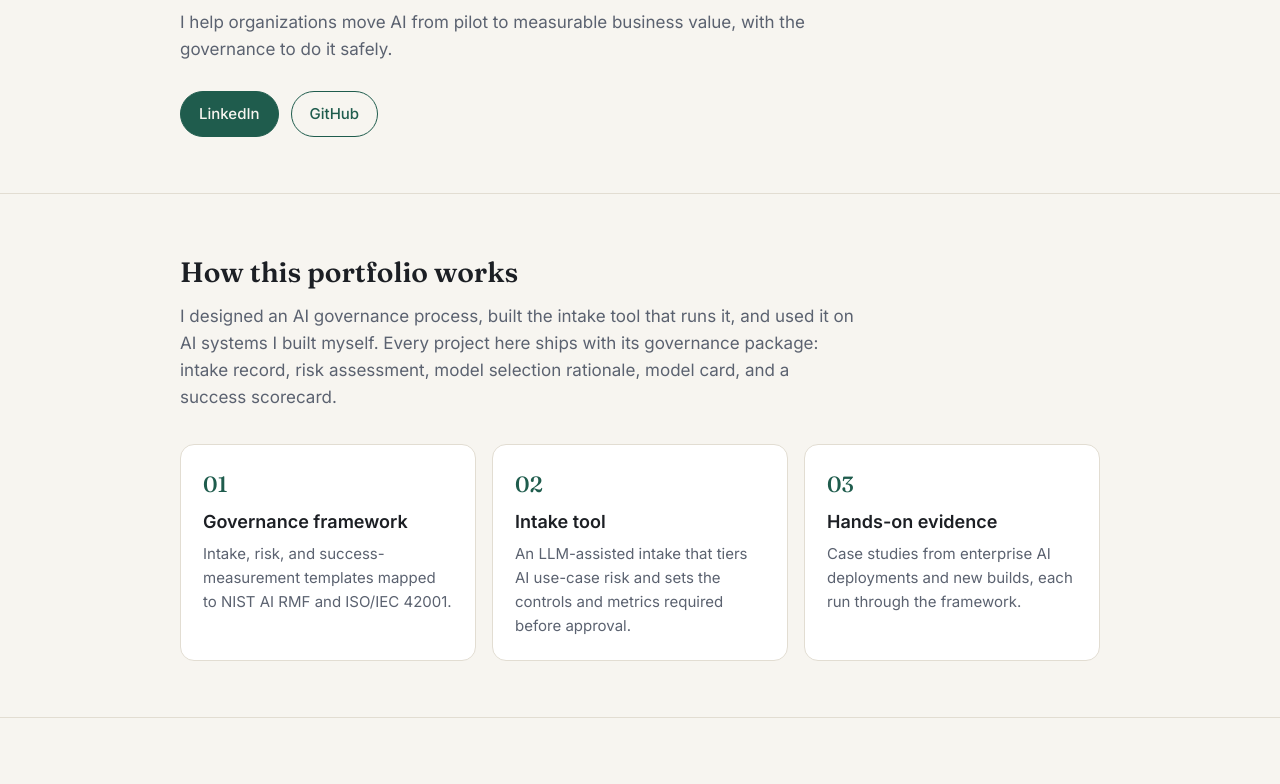
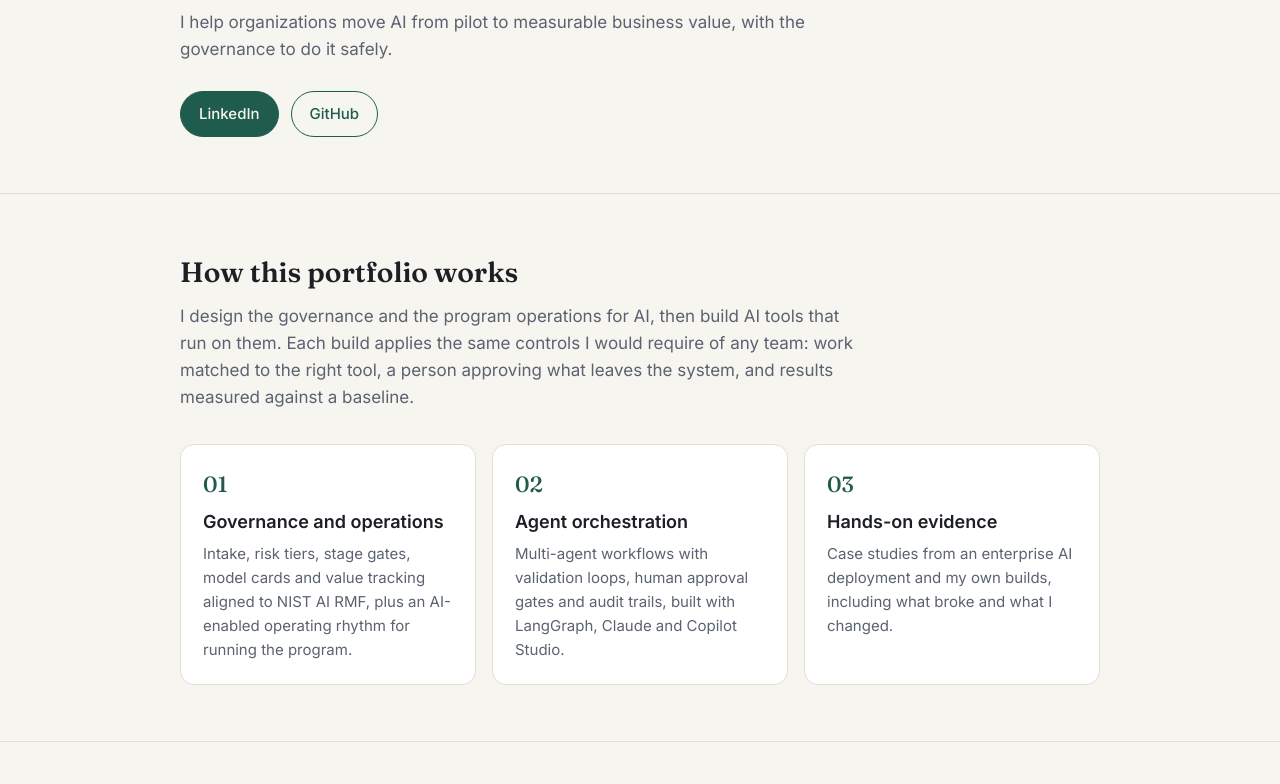
Before and after one commit to Schnarre13/schnarre13.github.io, a plain HTML site: page index.html in a window 1280 px wide. Shown: the part 237-1021 px from the top of the page. Drawn offline with Linux system fonts and the light colour scheme.

Commit message:
Add files via upload
Updates to How this portfolio works

```diff
--- a/index.html
+++ b/index.html
@@ -105,22 +105,22 @@
 <section>
   <div class="wrap">
     <h2>How this portfolio works</h2>
-    <p class="lead">I designed an AI governance process, built the intake tool that runs it, and used it on AI systems I built myself. Every project here ships with its governance package: intake record, risk assessment, model selection rationale, model card, and a success scorecard.</p>
+    <p class="lead">I design the governance and the program operations for AI, then build AI tools that run on them. Each build applies the same controls I would require of any team: work matched to the right tool, a person approving what leaves the system, and results measured against a baseline.</p>
     <div class="pillars">
       <div class="pillar">
         <div class="num">01</div>
-        <h3>Governance framework</h3>
-        <p>Intake, risk, and success-measurement templates mapped to NIST AI RMF and ISO/IEC 42001.</p>
+        <h3>Governance and operations</h3>
+        <p>Intake, risk tiers, stage gates, model cards and value tracking aligned to NIST AI RMF, plus an AI-enabled operating rhythm for running the program.</p>
       </div>
       <div class="pillar">
         <div class="num">02</div>
-        <h3>Intake tool</h3>
-        <p>An LLM-assisted intake that tiers AI use-case risk and sets the controls and metrics required before approval.</p>
+        <h3>Agent orchestration</h3>
+        <p>Multi-agent workflows with validation loops, human approval gates and audit trails, built with LangGraph, Claude and Copilot Studio.</p>
       </div>
       <div class="pillar">
         <div class="num">03</div>
         <h3>Hands-on evidence</h3>
-        <p>Case studies from enterprise AI deployments and new builds, each run through the framework.</p>
+        <p>Case studies from an enterprise AI deployment and my own builds, including what broke and what I changed.</p>
       </div>
     </div>
   </div>
```
